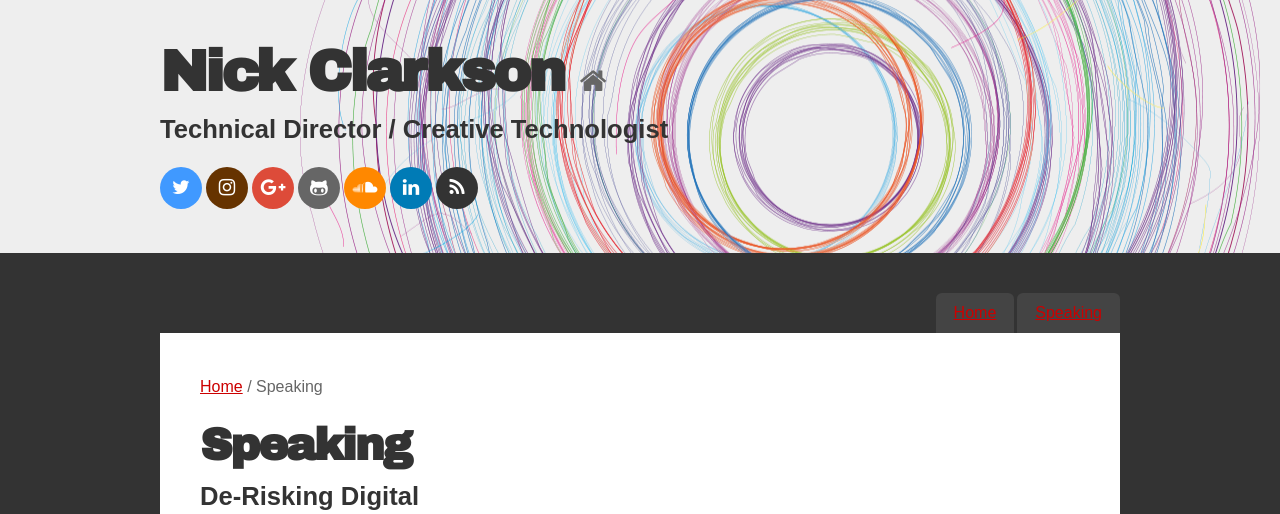
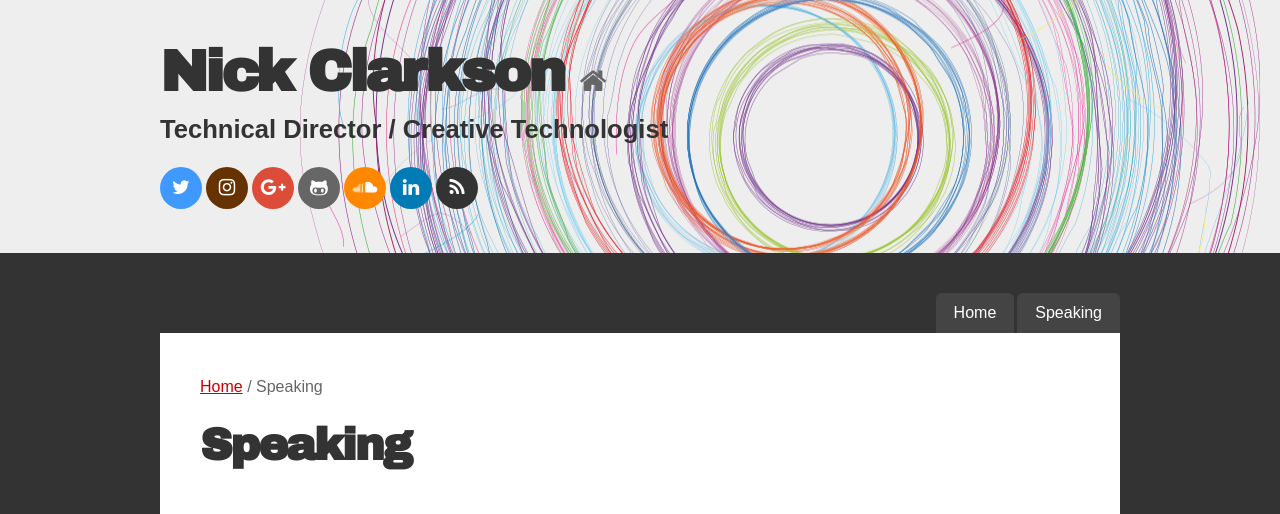
Before and after one commit to netotaku/netotaku.github.io, a Jekyll site: the page built from speaking.md, in a window 1280 px wide. Shown: the top 514 px of the page. Built offline with Jekyll 4.4.1, drawn with Linux system fonts in a browser that asks for light colours; nearby versions of some CDN libraries.

Commit message:
link color

```diff
--- a/_sass/_hero.scss
+++ b/_sass/_hero.scss
@@ -12,6 +12,7 @@
   h1{
     font-size: 3.6em;
     letter-spacing: -3px;
+    padding-bottom: 10px;
     a{
       color: #333;
       text-decoration: none;
--- a/_sass/_main-tabs.scss
+++ b/_sass/_main-tabs.scss
@@ -9,13 +9,14 @@
         background: #444;
         border-radius: 6px 6px 0px 0px;
         padding: 6px 18px;
+        color: #fff;
+        text-decoration: none;
         &:hover{
           background: #555;
         }
         &.selected{
           background: #fff;
           color: #666;
-          text-decoration: none;
         }
       }
     }
--- a/_sass/_post.scss
+++ b/_sass/_post.scss
@@ -6,3 +6,7 @@
 h2 + .time{
   margin-top: -14px;
 }
+
+h1 + .time{
+  margin-top: -24px;
+}
--- a/_sass/_type.scss
+++ b/_sass/_type.scss
@@ -7,7 +7,7 @@
     font-size: 2.8em;
     letter-spacing: -2px;
     line-height: 1.1;
-    padding-bottom: 10px;
+    padding-bottom: 40px;
   }
   h2,h3,h4,h5,h6{
     font-weight: bold;
```
